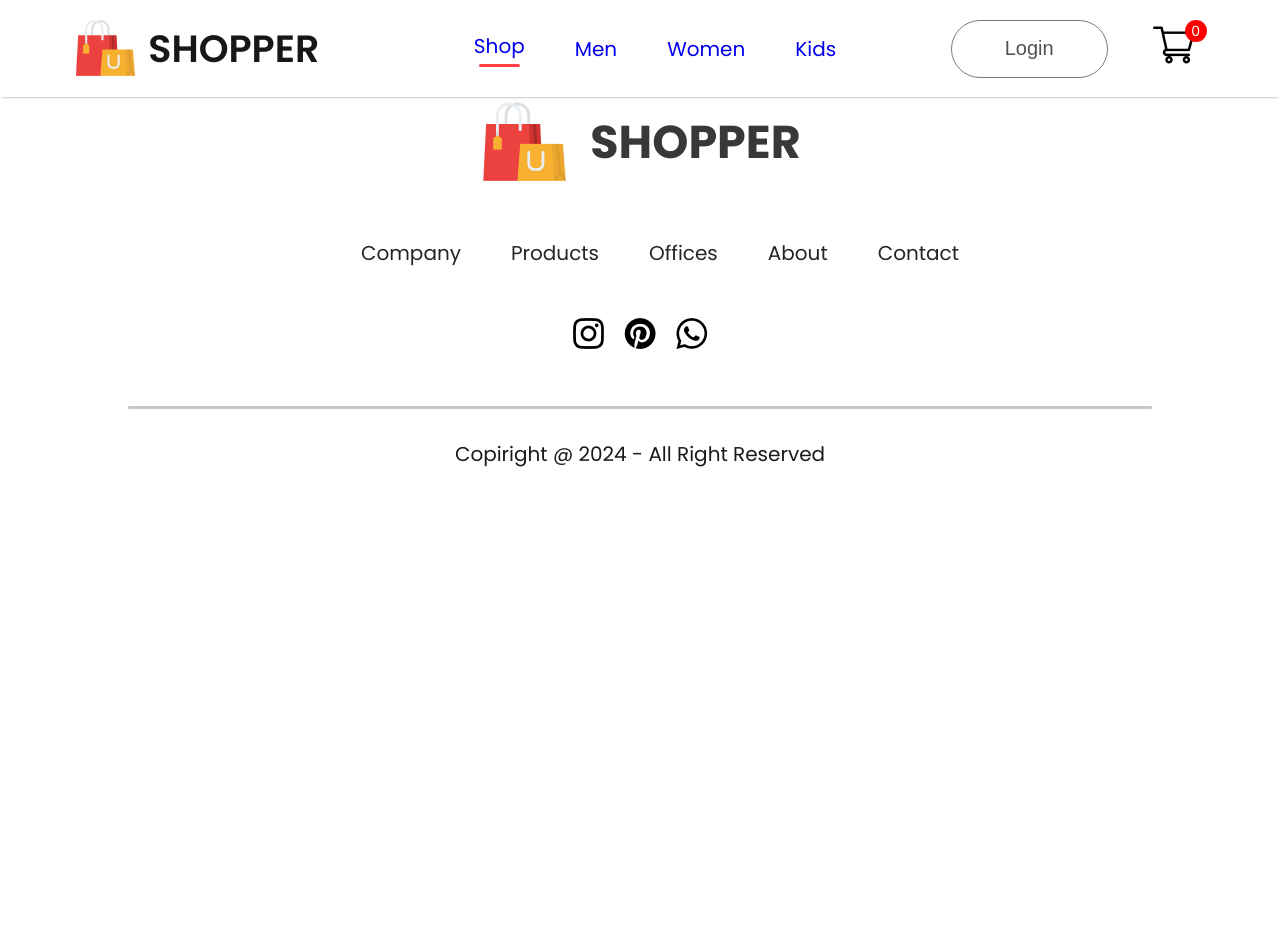
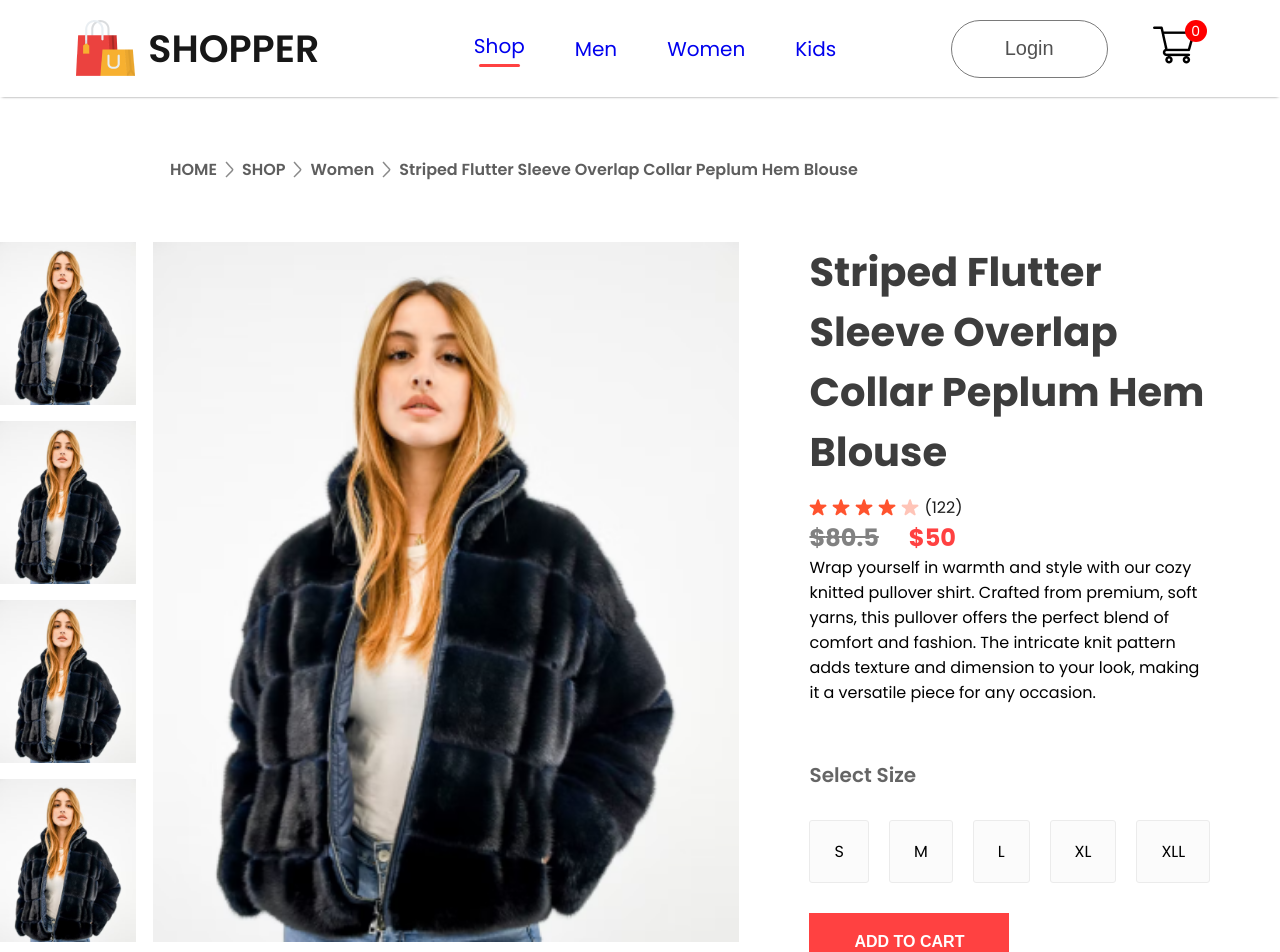
Before and after one commit to marinaivanovadev/E-commerce, a React (Create React App) app: page /product/1 in a window 1280 px wide. Shown: the top 952 px of the page. Before the commit the page ends 800 px from the top, so only its background shows below. Built offline with nearby package versions, Linux system fonts and the light colour scheme.

Commit message:
ProductDisplay

```diff
--- /dev/null
+++ b/src/Components/Breadcrums/Breadcrums.css
@@ -0,0 +1,10 @@
+.breadcrum{
+	display: flex;
+	align-items: center;
+	gap: 8px;
+	color: #5e5e5e;
+	font-size: 16px;
+	font-weight: 600;
+	margin: 60px 170px;
+	text-transform: capitalize;
+}
--- /dev/null
+++ b/src/Components/Breadcrums/Breadcrums.jsx
@@ -0,0 +1,14 @@
+import React from 'react';
+import './Breadcrums.css'
+import arrow_icon from '../Assets/breadcrum_arrow.png'
+
+const Breadcrums = (props) => {
+	const { product } = props;
+	return (
+		<div className='breadcrum'>
+			HOME <img src={arrow_icon} alt="" /> SHOP <img src={arrow_icon} alt="" /> {product.category} <img src={arrow_icon} alt="" /> {product.name}
+		</div>
+	);
+}
+
+export default Breadcrums
--- a/src/Components/Item/Item.jsx
+++ b/src/Components/Item/Item.jsx
@@ -1,10 +1,12 @@
 import React from 'react';
 import './Item.css'
+import { Link } from 'react-router-dom';
 
 const Item =(props) => {
 	return (
 		<div className='item'>
-			<img src={props.image} alt="" />
+			<Link to={`/product/${props.id}`}><img src={props.image} alt="" /></Link>
+
 			<p>{props.name}</p>
 			<div className='item-prices'>
 				<div className='item-price-new'>
--- /dev/null
+++ b/src/Components/ProductDisplay/ProductDisplay.css
@@ -0,0 +1,88 @@
+.productdisplay{
+	display: flex;
+	max-width: 0px 170px;
+}
+.productdisplay-left{
+	display: flex;
+	gap: 17px;
+}
+.productdisplay-img-list{
+	display: flex;
+	flex-direction: column;
+	gap: 16px;
+}
+.productdisplay-img-list img{
+	height: 163px;
+}
+.productdisplay-main-img{
+	width: 586px;
+	height: 700px;
+}
+.productdisplay-right{
+	margin: 0px 70px;
+	display: flex;
+	flex-direction: column;
+}
+.productdisplay-right h1{
+	color: #3d3d3d;
+	font-size: 40px;
+	font-weight: 700;
+}
+.productdisplay-right-stars{
+	display: flex;
+	align-items: center;
+	margin-top: 13px;
+	gap: 5px;
+	color: #1c1c1c;
+	font-size: 16px;
+}
+.productdisplay-right-prices{
+	display: flex;
+	max-width: 40px 0px;
+	gap: 30px;
+	font-size: 24px;
+	font-weight: 700;
+}
+.productdisplay-right-price-old{
+	color: #818181;
+	text-decoration: line-through;
+}
+.productdisplay-right-price-new{
+	color: #ff4141;
+}
+.productdisplay-right-size h1{
+	margin-top: 55px;
+	color: #656565;
+	font-size: 20px;
+	font-weight: 600;
+}
+.producdisplay-right-sizes{
+	display: flex;
+	margin: 30px 0px;
+	gap: 20px;
+}
+.producdisplay-right-sizes div{
+	padding: 18px 24px;
+	background: #fbfbfb;
+	border:  1px solid #ebebeb;
+	border-radius: 3px;
+	cursor: pointer;
+}
+.productdisplay-right button{
+	padding: 20px 40px;
+	width: 200px;
+	font-size: 16px;
+	font-weight: 600;
+	color: white;
+	background: #FF4141;
+	margin-bottom: 40px;
+	border: none;
+	outline: none;
+	cursor: pointer;
+}
+.productdisplay-right-category{
+	margin-top: 10px;
+}
+.productdisplay-right-category span{
+	font-weight: 600;
+}
--- /dev/null
+++ b/src/Components/ProductDisplay/ProductDisplay.jsx
@@ -0,0 +1,57 @@
+import React from 'react';
+import './ProductDisplay.css'
+import star_icon from '../Assets/star_icon.png';
+import star_dull_icon from '../Assets/star_dull_icon.png'
+
+const ProductDisplay = (props) => {
+		const { product } = props;
+	return (
+		<div className='productdisplay'>
+			<div className="productdisplay-left">
+				<div className="productdisplay-img-list">
+					<img src={product.image} alt="" />
+					<img src={product.image} alt="" />
+					<img src={product.image} alt="" />
+					<img src={product.image} alt="" />
+				</div>
+				<div className="productdisplay-img">
+					<img className='productdisplay-main-img' src={product.image} alt="" />
+				</div>
+			</div>
+			<div className="productdisplay-right">
+				<h1>{product.name}</h1>
+				<div className="productdisplay-right-stars">
+					<img src={star_icon} alt="" />
+					<img src={star_icon} alt="" />
+					<img src={star_icon} alt="" />
+					<img src={star_icon} alt="" />
+					<img src={star_dull_icon} alt="" />
+					<p>(122)</p>
+				</div>
+				<div className="productdisplay-right-prices">
+					<div className="productdisplay-right-price-old">${product.old_price}</div>
+					<div className="productdisplay-right-price-new">${product.new_price}</div>
+				</div>
+				<div className="productdisplay-right-description">
+					Wrap yourself in warmth and style with our cozy knitted pullover shirt. Crafted from premium, soft yarns, this pullover offers the perfect blend of comfort and fashion. The intricate knit pattern adds texture and dimension to your look, making it a versatile piece for any occasion.
+				</div>
+				<div className="productdisplay-right-size">
+					<h1>Select Size</h1>
+					<div className="producdisplay-right-sizes">
+						<div>S</div>
+						<div>M</div>
+						<div>L</div>
+						<div>XL</div>
+						<div>XLL</div>
+					</div>
+				</div>
+					<button>ADD TO CART</button>
+					<p className='productdisplay-right-category'><span> Category:</span>Women, T-shirt, Crop Top</p>
+					<p className='productdisplay-right-category'><span> Tags:</span>Modern, Latest</p>
+
+				</div>
+			</div>
+	);
+}
+
+export default ProductDisplay;
--- a/src/Pages/Product.jsx
+++ b/src/Pages/Product.jsx
@@ -1,9 +1,18 @@
 import React from 'react';
+import { useParams } from 'react-router-dom';
+import Breadcrum from '../Components/Breadcrums/Breadcrums';
+import { useContext } from 'react';
+import { ShopContext } from '../Context/ShopContext';
+import ProductDisplay from '../Components/ProductDisplay/ProductDisplay';
 
 const Product = () => {
+	const { all_product } = useContext(ShopContext);
+	const { productId } = useParams();
+	const product =all_product.find((e)=>e.id === Number(productId))
 	return (
 		<div>
-
+			<Breadcrum product={product} />
+			<ProductDisplay product={product} />
 		</div>
 	);
 }
```
